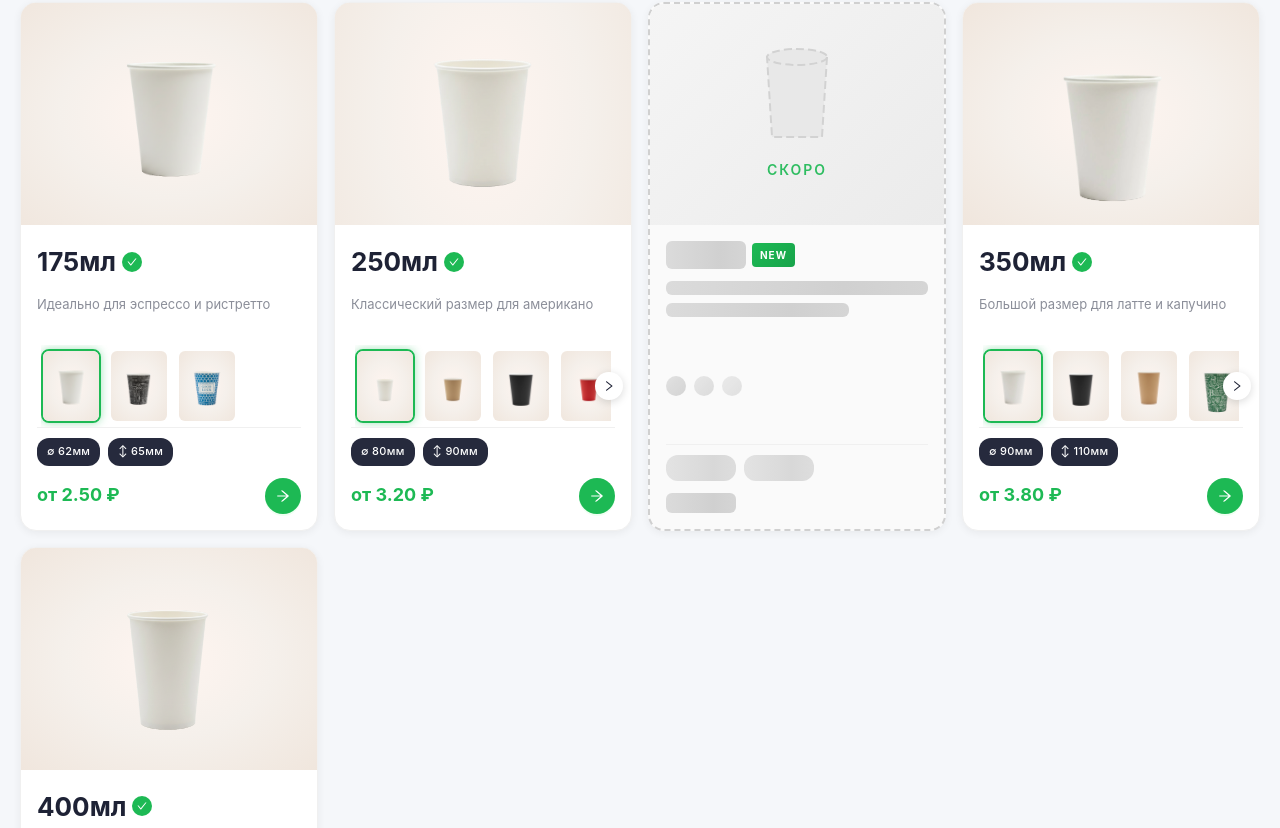
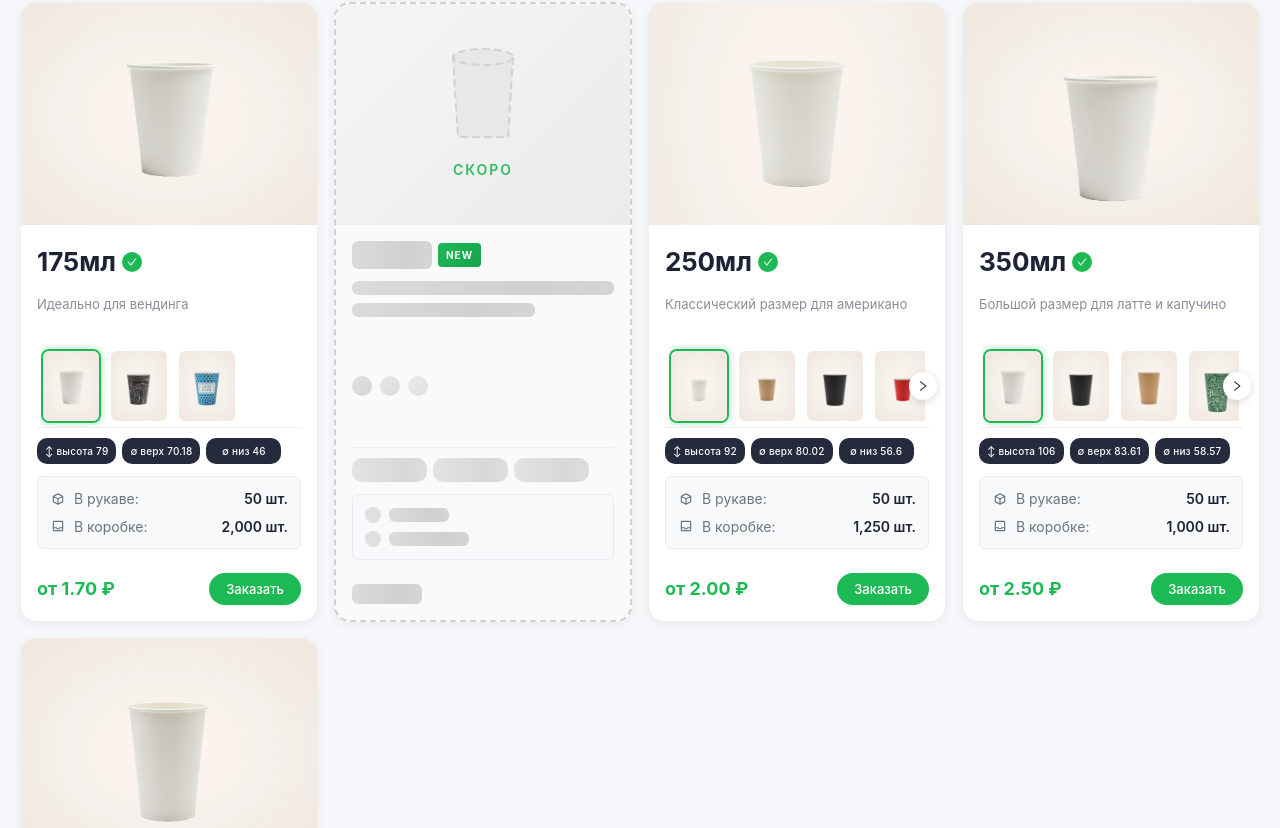
Before and after one commit to truesnober/cups, a Next.js app: page / in a window 1280 px wide. Shown: the part 1072-1900 px from the top of the page. Built offline with nearby package versions, Linux system fonts and the light colour scheme.

Commit message:
zaebitles

```diff
--- a/components/ui/ProductCard/ProductCard.jsx
+++ b/components/ui/ProductCard/ProductCard.jsx
@@ -3,7 +3,6 @@
 import { useState } from "react";
 import { Button } from "antd";
 import {
-  ArrowRightOutlined,
   CheckOutlined,
   LeftOutlined,
   RightOutlined,
@@ -11,6 +10,31 @@ import {
 } from "@ant-design/icons";
 import ColorCarousel from "../ColorCarousel";
 import styles from "./ProductCard.module.css";
+
+// SVG иконки
+const BoxIcon = ({ className }) => (
+  <svg
+    className={className}
+    width="14"
+    height="14"
+    viewBox="0 0 24 24"
+    fill="currentColor"
+  >
+    <path d="M21 16.5c0 .38-.21.71-.53.88l-7.9 4.44c-.16.12-.36.18-.57.18s-.41-.06-.57-.18l-7.9-4.44A.991.991 0 0 1 3 16.5v-9c0-.38.21-.71.53-.88l7.9-4.44c.16-.12.36-.18.57-.18s.41.06.57.18l7.9 4.44c.32.17.53.5.53.88v9zM12 4.15L6.04 7.5 12 10.85l5.96-3.35L12 4.15zM5 15.91l6 3.38v-6.71L5 9.21v6.7zm14 0v-6.7l-6 3.37v6.71l6-3.38z" />
+  </svg>
+);
+
+const InboxIcon = ({ className }) => (
+  <svg
+    className={className}
+    width="14"
+    height="14"
+    viewBox="0 0 24 24"
+    fill="currentColor"
+  >
+    <path d="M19 3H5c-1.1 0-2 .9-2 2v14c0 1.1.9 2 2 2h14c1.1 0 2-.9 2-2V5c0-1.1-.9-2-2-2zm0 16H5v-3h3.56c.69 1.19 1.97 2 3.45 2s2.75-.81 3.45-2H19v3zm0-5h-4.99c0 1.1-.9 2-2 2s-2-.9-2-2H5V5h14v9z" />
+  </svg>
+);
 
 const ProductCard = ({ product }) => {
   const [selectedVariant, setSelectedVariant] = useState(product.variants[0]);
@@ -101,7 +125,10 @@ const ProductCard = ({ product }) => {
         <div className={styles.content}>
           <div className={styles.header}>
             <h3 className={styles.size}>
-              <span className={styles.skeletonBar} style={{ width: "80px", height: "28px" }} />
+              <span
+                className={styles.skeletonBar}
+                style={{ width: "80px", height: "28px" }}
+              />
               <span className={styles.skeletonBadge}>NEW</span>
             </h3>
           </div>
@@ -120,10 +147,26 @@ const ProductCard = ({ product }) => {
           <div className={styles.dimensions}>
             <span className={styles.skeletonDimension} />
             <span className={styles.skeletonDimension} />
+            <span className={styles.skeletonDimension} />
+          </div>
+
+          {/* Скелетон для информации об упаковке */}
+          <div className={styles.packaging}>
+            <div className={styles.skeletonPackagingItem}>
+              <div className={styles.skeletonPackagingIcon} />
+              <span className={styles.skeletonBar} style={{ width: "60px" }} />
+            </div>
+            <div className={styles.skeletonPackagingItem}>
+              <div className={styles.skeletonPackagingIcon} />
+              <span className={styles.skeletonBar} style={{ width: "80px" }} />
+            </div>
           </div>
 
           <div className={styles.footer}>
-            <span className={styles.skeletonBar} style={{ width: "70px", height: "20px" }} />
+            <span
+              className={styles.skeletonBar}
+              style={{ width: "70px", height: "20px" }}
+            />
           </div>
         </div>
       </div>
@@ -211,9 +254,38 @@ const ProductCard = ({ product }) => {
           />
 
           <div className={styles.dimensions}>
-            <span>∅ {product.dimensions.diameter}мм</span>
-            <span>↕ {product.dimensions.height}мм</span>
+            {product.dimensions.height ? (
+              <>
+                <span>↕ высота {product.dimensions.height}</span>
+                <span>∅ верх {product.dimensions.topDiameter}</span>
+                <span>∅ низ {product.dimensions.bottomDiameter}</span>
+              </>
+            ) : (
+              <span className={styles.dimensionsUnknown}>
+                Размеры уточняются
+              </span>
+            )}
           </div>
+
+          {/* Добавленная секция с информацией об упаковке */}
+          {product.packaging && (
+            <div className={styles.packaging}>
+              <div className={styles.packagingItem}>
+                <BoxIcon className={styles.packagingIcon} />
+                <span className={styles.packagingLabel}>В рукаве:</span>
+                <span className={styles.packagingValue}>
+                  {product.packaging.sleeve} шт.
+                </span>
+              </div>
+              <div className={styles.packagingItem}>
+                <InboxIcon className={styles.packagingIcon} />
+                <span className={styles.packagingLabel}>В коробке:</span>
+                <span className={styles.packagingValue}>
+                  {product.packaging.box.toLocaleString()} шт.
+                </span>
+              </div>
+            </div>
+          )}
 
           <div className={styles.footer}>
             <div className={styles.price}>
@@ -221,8 +293,6 @@ const ProductCard = ({ product }) => {
             </div>
             <Button
               type="primary"
-              shape="circle"
-              icon={<ArrowRightOutlined />}
               onClick={handleOrder}
               className={styles.orderButton}
               onMouseEnter={() => setIsButtonHovered(true)}
@@ -230,14 +300,16 @@ const ProductCard = ({ product }) => {
               style={
                 isButtonHovered
                   ? {
-                      transform: "scale(1.15)",
+                      transform: "scale(1.05)",
                       boxShadow: "0 4px 16px rgba(29, 185, 84, 0.5)",
                       backgroundColor: "#15a049",
                       borderColor: "#15a049",
                     }
                   : {}
               }
-            />
+            >
+              Заказать
+            </Button>
           </div>
         </div>
       </div>
@@ -265,7 +337,7 @@ const ProductCard = ({ product }) => {
                   className={`${styles.modalArrow} ${styles.modalArrowRight}`}
                   onClick={handleNext}
                 >
-                  <RightOutlined />
+                  Заказать
                 </button>
               </>
             )}
--- a/components/ui/ProductCard/ProductCard.module.css
+++ b/components/ui/ProductCard/ProductCard.module.css
@@ -152,20 +152,30 @@
 
 .dimensions {
   display: flex;
-  gap: 8px;
+  flex-wrap: wrap;
+  gap: 6px;
   margin-top: auto;
   padding-top: 10px;
   border-top: 1px solid #f0f0f0;
 }
 
 .dimensions span {
-  font-size: 11px;
+  font-size: 10px;
   color: #ffffff;
   background-color: #262a3d;
-  padding: 5px 10px;
-  border-radius: 12px;
+  padding: 5px 8px;
+  border-radius: 10px;
   font-weight: 500;
-  letter-spacing: 0.3px;
+  letter-spacing: 0.2px;
+  min-width: 75px;
+  text-align: center;
+  white-space: nowrap;
+}
+
+.dimensionsUnknown {
+  color: #999 !important;
+  background-color: #f5f5f5 !important;
+  font-style: italic;
 }
 
 .footer {
@@ -182,14 +192,14 @@
 }
 
 .orderButton {
-  width: 36px !important;
-  height: 36px !important;
-  min-width: 36px !important;
+  height: 32px !important;
   display: flex !important;
   align-items: center !important;
   justify-content: center !important;
-  border-radius: 50% !important;
-  padding: 0 !important;
+  border-radius: 16px !important;
+  padding: 0 16px !important;
+  font-size: 13px !important;
+  font-weight: 500 !important;
 }
 
 /* Skeleton Card Styles */
@@ -285,9 +295,9 @@
 }
 
 .skeletonDimension {
-  width: 70px;
-  height: 26px;
-  border-radius: 12px;
+  width: 75px;
+  height: 24px;
+  border-radius: 10px;
   background: linear-gradient(90deg, #e8e8e8 0%, #d8d8d8 50%, #e8e8e8 100%);
   background-size: 200% 100%;
   animation: shimmer 1.5s ease-in-out infinite;
@@ -461,3 +471,73 @@
     padding: 4px 8px;
   }
 }
+.packaging {
+  display: flex;
+  flex-direction: column;
+  gap: 8px;
+  margin: 12px 0;
+  padding: 12px;
+  background-color: #f8f9fa;
+  border-radius: 6px;
+  border: 1px solid #e9ecef;
+}
+
+.packagingItem {
+  display: flex;
+  align-items: center;
+  gap: 8px;
+  font-size: 14px;
+  line-height: 1.4;
+}
+
+.packagingIcon {
+  color: #6c757d;
+  font-size: 14px;
+  min-width: 16px;
+  flex-shrink: 0;
+}
+
+.packagingLabel {
+  color: #6c757d;
+  min-width: 80px;
+  flex-shrink: 0;
+}
+
+.packagingValue {
+  font-weight: 600;
+  color: #1e2235;
+  margin-left: auto;
+}
+
+.skeletonPackagingItem {
+  display: flex;
+  align-items: center;
+  gap: 8px;
+}
+
+.skeletonPackagingIcon {
+  width: 16px;
+  height: 16px;
+  background-color: #e0e0e0;
+  border-radius: 50%;
+  flex-shrink: 0;
+}
+
+@media (max-width: 768px) {
+  .packaging {
+    padding: 8px;
+    gap: 6px;
+  }
+
+  .packagingItem {
+    font-size: 13px;
+  }
+
+  .packagingLabel {
+    min-width: 70px;
+  }
+
+  .packagingValue {
+    font-size: 12px;
+  }
+}
--- a/constants/contacts.js
+++ b/constants/contacts.js
@@ -3,7 +3,7 @@ export const CONTACTS = {
     { number: "+7 (989) 258-13-13", name: "Владимир" },
     { number: "+7 (978) 704-99-56", name: "Иван" },
   ],
-  emails: ["lakin05@mail.ru", "manager.simf@gmail.com"],
+  emails: ["crimea.cup@mail.ru", "manager.simf@gmail.com"],
   address: "р. Крым, г. Симферополь",
   workingHours: "Пн-Пт: 9:00 - 18:00",
 };
--- a/constants/pricing.js
+++ b/constants/pricing.js
@@ -20,8 +20,8 @@ export const PRICING_PLANS = [
     id: "business",
     name: "Опт",
     description: "Для растущего бизнеса",
-    price: 40000,
-    priceUnit: "₽",
+    price: "Договорная",
+    priceUnit: "",
     minQuantity: 100000,
     quantityUnit: "шт",
     isPopular: true,
@@ -38,7 +38,7 @@ export const PRICING_PLANS = [
     id: "corporate",
     name: "Крупный опт",
     description: "Для крупных сетей",
-    price: null,
+    price: "Договорная",
     priceLabel: "По запросу",
     minQuantity: 500000,
     quantityUnit: "шт",
--- a/constants/products.js
+++ b/constants/products.js
@@ -3,12 +3,17 @@ export const PRODUCTS = [
     id: 1,
     size: "175мл",
     name: "Эспрессо",
-    description: "Идеально для эспрессо и ристретто",
-    price: 2.5,
+    description: "Идеально для вендинга",
+    price: 1.7,
     priceUnit: "₽",
     dimensions: {
-      diameter: 62,
-      height: 65,
+      height: 79,
+      topDiameter: 70.18,
+      bottomDiameter: 46,
+    },
+    packaging: {
+      sleeve: 50,
+      box: 2000,
     },
     variants: [
       {
@@ -35,15 +40,47 @@ export const PRODUCTS = [
     ],
   },
   {
+    id: 5,
+    size: "330мл",
+    name: "Новинка",
+    description: "Скоро в продаже",
+    price: 3.5,
+    priceUnit: "₽",
+    dimensions: {
+      height: 117.5,
+      topDiameter: 74.6,
+      bottomDiameter: 53.3,
+    },
+    packaging: {
+      sleeve: 50,
+      box: 2000,
+    },
+    isSkeleton: true,
+    variants: [
+      {
+        id: "300-v1",
+        name: "Скоро",
+        image: null,
+        thumb: null,
+        color: "#E0E0E0",
+      },
+    ],
+  },
+  {
     id: 2,
     size: "250мл",
     name: "Американо",
     description: "Классический размер для американо",
-    price: 3.2,
+    price: 2.0,
     priceUnit: "₽",
     dimensions: {
-      diameter: 80,
-      height: 90,
+      height: 92,
+      topDiameter: 80.02,
+      bottomDiameter: 56.6,
+    },
+    packaging: {
+      sleeve: 50,
+      box: 1250,
     },
     variants: [
       {
@@ -197,38 +234,22 @@ export const PRODUCTS = [
       },
     ],
   },
-  {
-    id: 5,
-    size: "300мл",
-    name: "Новинка",
-    description: "Скоро в продаже",
-    price: 3.5,
-    priceUnit: "₽",
-    dimensions: {
-      diameter: 85,
-      height: 100,
-    },
-    isSkeleton: true,
-    variants: [
-      {
-        id: "300-v1",
-        name: "Скоро",
-        image: null,
-        thumb: null,
-        color: "#E0E0E0",
-      },
-    ],
-  },
+
   {
     id: 3,
     size: "350мл",
     name: "Латте",
     description: "Большой размер для латте и капучино",
-    price: 3.8,
+    price: 2.5,
     priceUnit: "₽",
     dimensions: {
-      diameter: 90,
-      height: 110,
+      height: 106,
+      topDiameter: 83.61,
+      bottomDiameter: 58.57,
+    },
+    packaging: {
+      sleeve: 50,
+      box: 1000,
     },
     variants: [
       {
@@ -312,14 +333,15 @@ export const PRODUCTS = [
   },
   {
     id: 4,
-    size: "400мл",
+    size: "450мл",
     name: "Максимум",
     description: "Максимальный объём для больших порций",
-    price: 4.5,
+    price: 2.8,
     priceUnit: "₽",
     dimensions: {
-      diameter: 90,
-      height: 135,
+      height: 112,
+      topDiameter: 83.42,
+      bottomDiameter: 59.06,
     },
     variants: [
       {
--- a/package.json
+++ b/package.json
@@ -1,5 +1,5 @@
 {
-  "name": "cupcoffee",
+  "name": "luckycup24",
   "version": "1.0.0",
   "private": true,
   "scripts": {
```
Also changed, not shown: app/layout.js (+25 -3 lines), .claude/settings.local.json, public/manifest.json, 1 other file (tests, documents, lock files or other folders).
